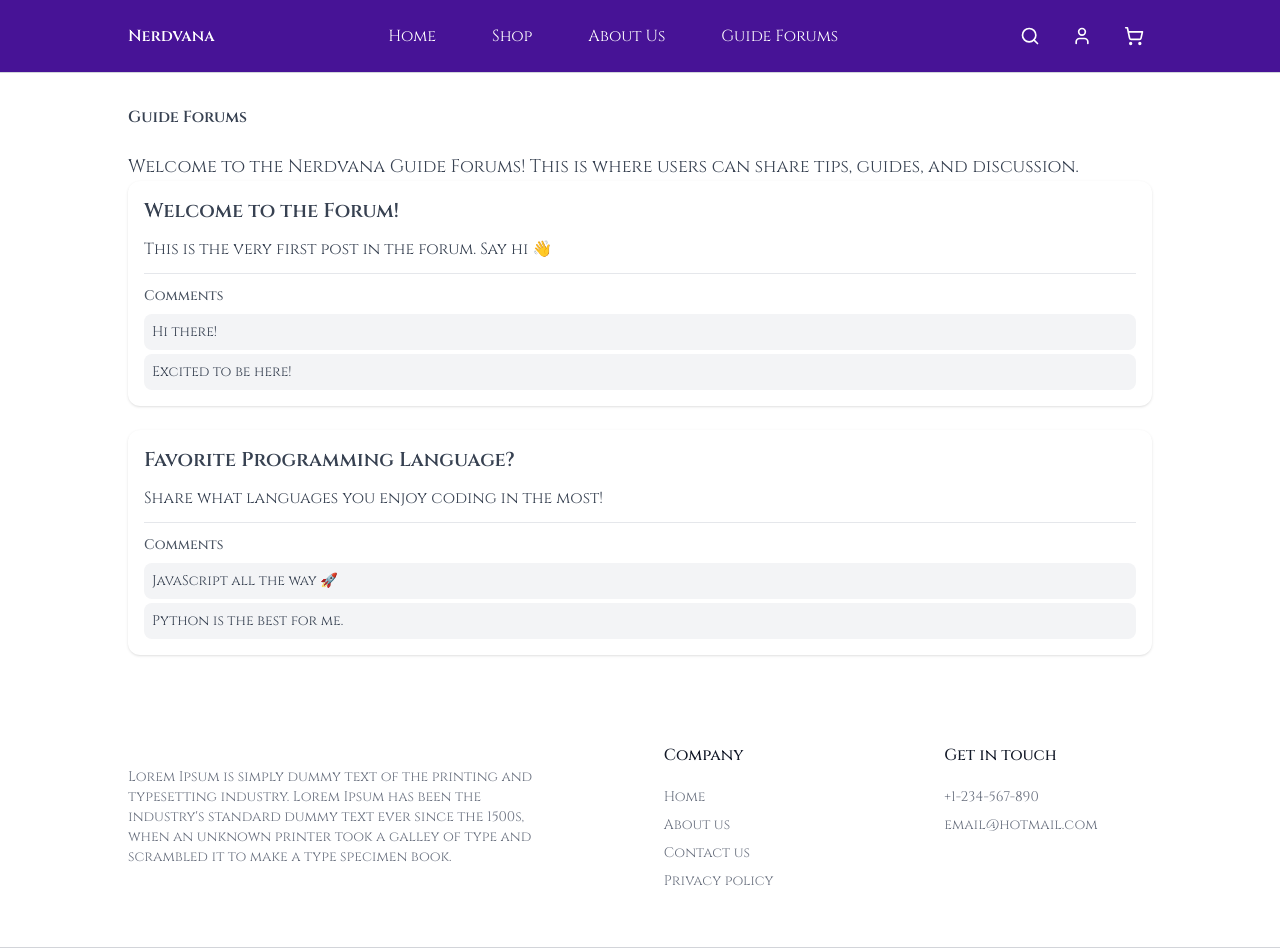
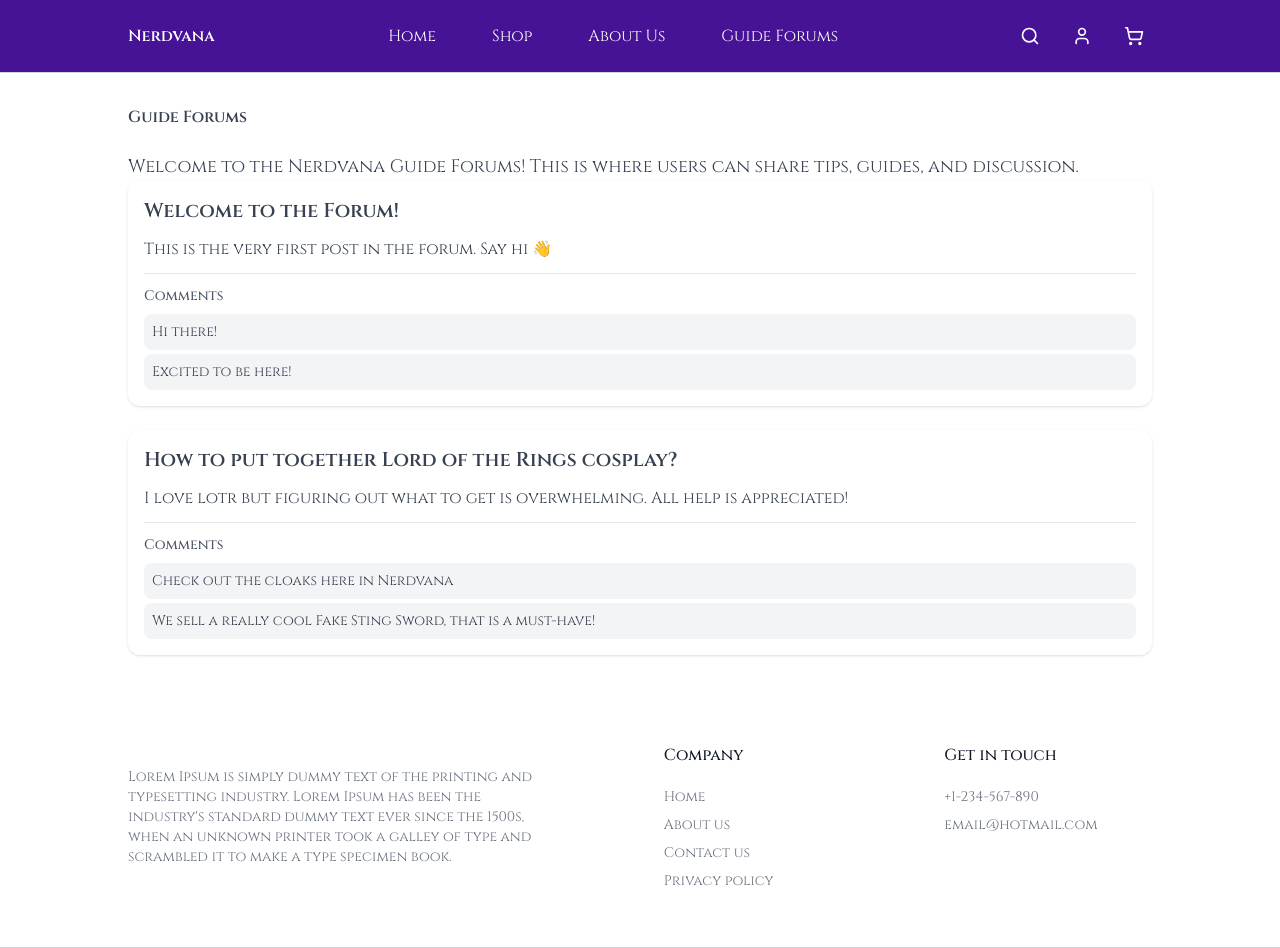
Before and after one commit to DJVelz/Nerdvana, a Next.js app: page /guide-forum in a window 1280 px wide. Built offline with nearby package versions, Linux system fonts and the light colour scheme.

Commit message:
updated posts

```diff
--- a/app/guide-forum/page.jsx
+++ b/app/guide-forum/page.jsx
@@ -11,9 +11,9 @@ const posts = [
   },
   {
     id: 2,
-    title: "Favorite Programming Language?",
-    content: "Share what languages you enjoy coding in the most!",
-    comments: ["JavaScript all the way 🚀", "Python is the best for me."],
+    title: "How to put together Lord of the Rings cosplay?",
+    content: "I love lotr but figuring out what to get is overwhelming. All help is appreciated!",
+    comments: ["Check out the cloaks here in Nerdvana", "We sell a really cool Fake Sting Sword, that is a must-have!"],
   },
 ];
 
```
